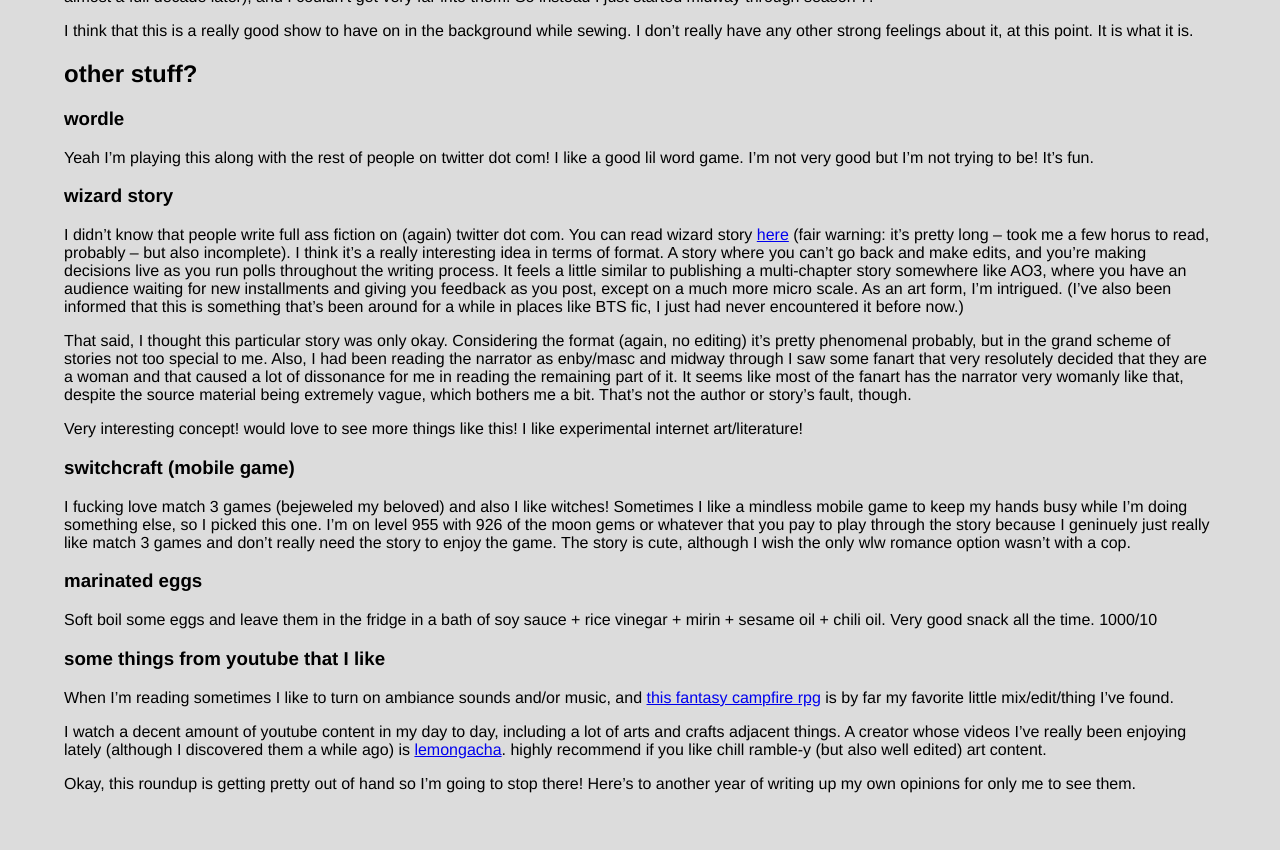
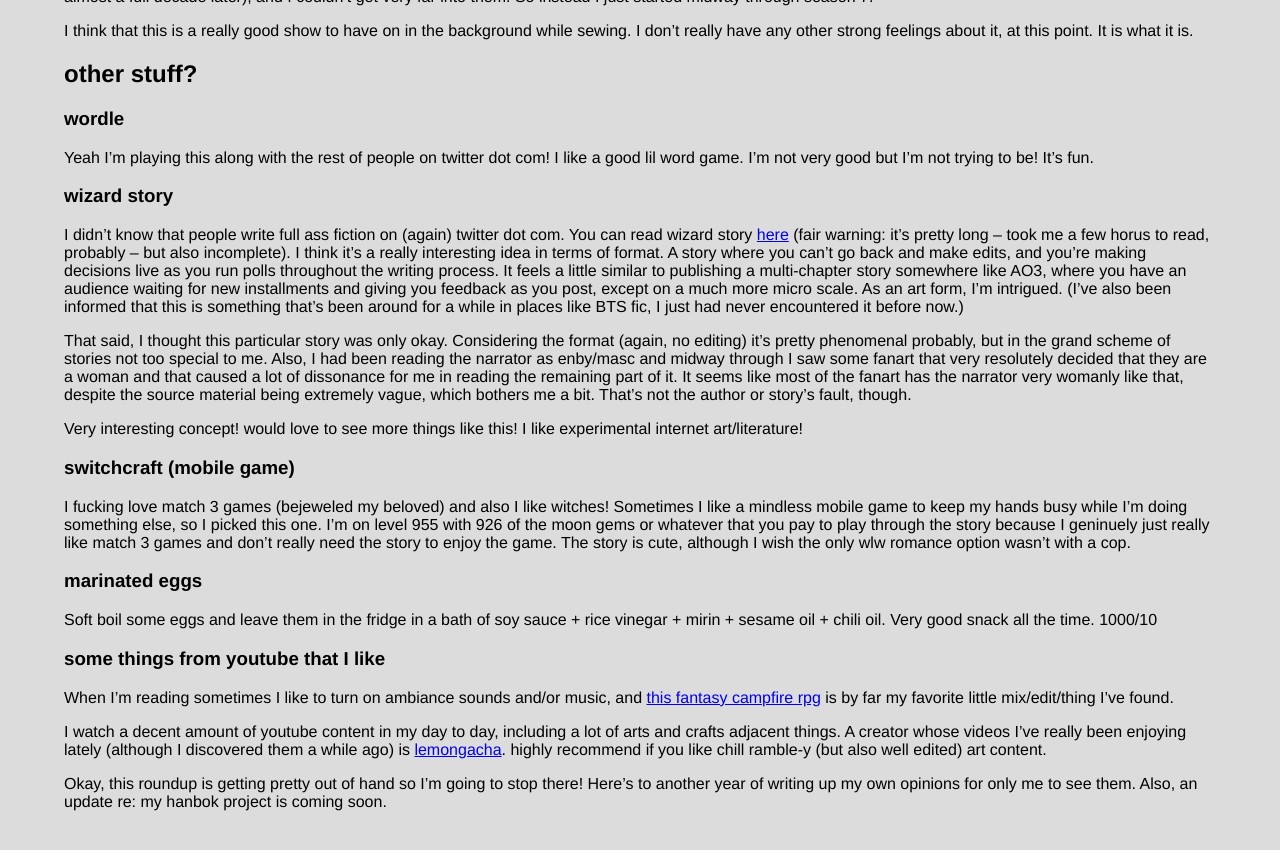
Before and after one commit to radicula/radicula.github.io, a Jekyll site: the page built from _posts/weblog/2022-01-12-media-roundup.md, in a window 1280 px wide and 900 px high, scrolled down 4267 px. Shown: the top 850 px of the window. Built offline with Jekyll 4.4.1, drawn with Linux system fonts in a browser that asks for light colours; some of the changed text lies outside the part shown.

Commit message:
Update and rename 2021-01-09-media-roundup.md to 2022-01-12-media-roundup.md

```diff
--- a/_posts/weblog/2021-01-09-media-roundup.md
+++ b/_posts/weblog/2022-01-12-media-roundup.md
@@ -186,4 +186,4 @@
 
 I watch a decent amount of youtube content in my day to day, including a lot of arts and crafts adjacent things. A creator whose videos I've really been enjoying lately (although I discovered them a while ago) is [lemongacha](https://www.youtube.com/c/lemongacha). highly recommend if you like chill ramble-y (but also well edited) art content.
 
-Okay, this roundup is getting pretty out of hand so I'm going to stop there! Here's to another year of writing up my own opinions for only me to see them.
+Okay, this roundup is getting pretty out of hand so I'm going to stop there! Here's to another year of writing up my own opinions for only me to see them. Also, an update re: my hanbok project is coming soon.
```
Also changed, not shown: other parts of _posts/weblog/2022-01-12-media-roundup.md (+1 -1 lines).
